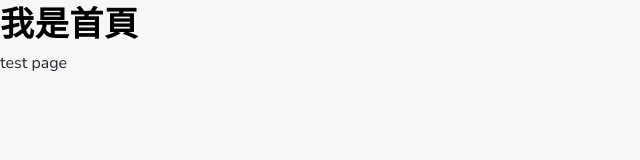
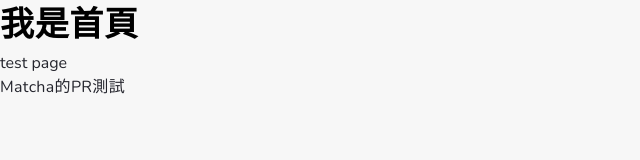
Before and after one commit to annnnangan/aapd_test_anna, a website built with Vite: page pages/index.html in a window 1280 px wide. Shown: the whole page, without its empty margins (0-640 px from the left). Built offline with nearby package versions, Linux system fonts and the light colour scheme; a web font is replaced by a local one.

Commit message:
Matcha的PR測試

```diff
--- a/pages/index.html
+++ b/pages/index.html
@@ -11,6 +11,7 @@
 
     <h1 class="index-title">我是首頁</h1>
     <a href="test.html">test page</a>
+    <p>Matcha的PR測試</p>
 
     <%- include('./layout/tab-bar'); -%>
 
```
